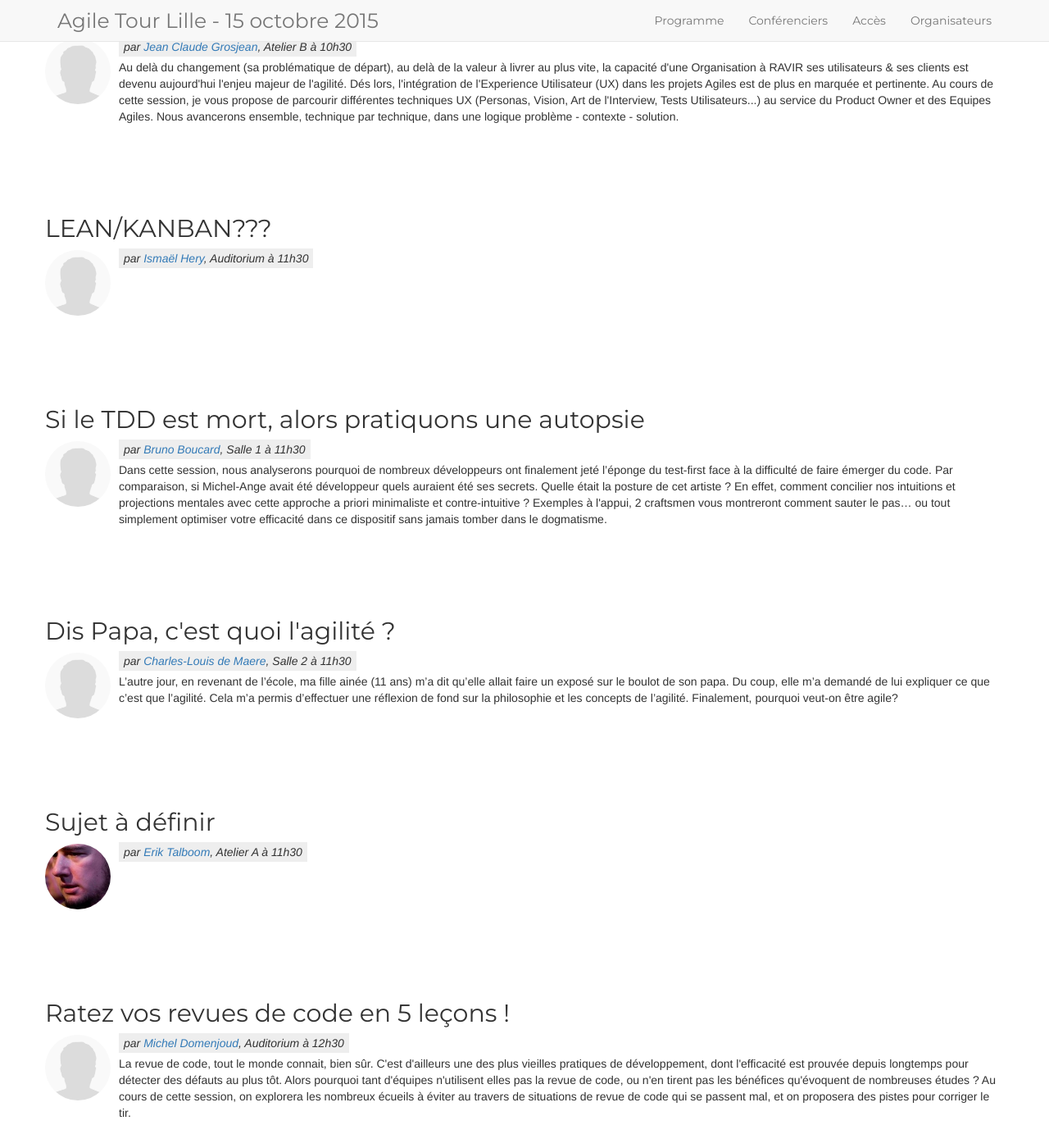
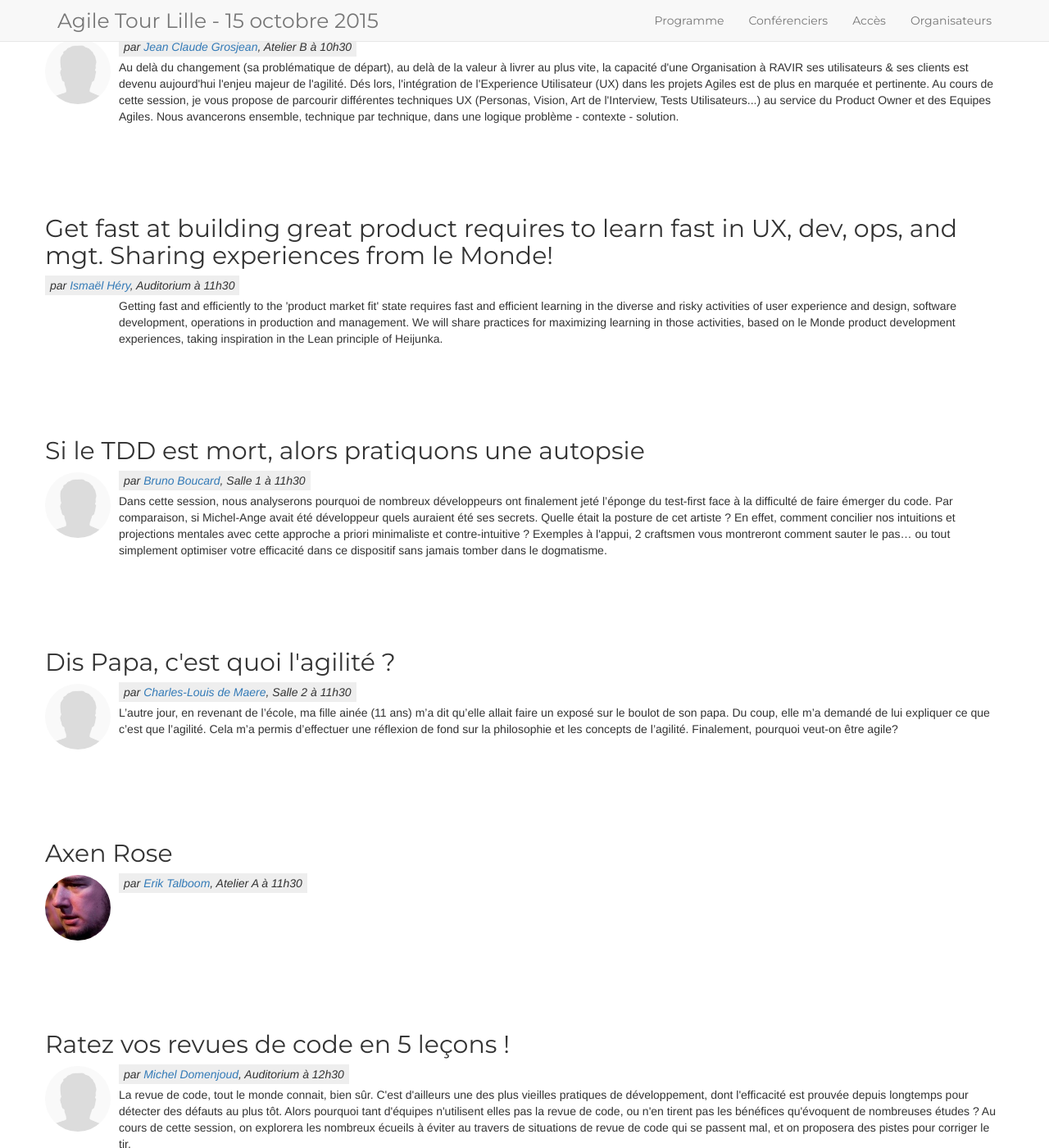
Before and after one commit to jak78/agile-tour-lille-2017, a Jekyll site: the page built from 99-talks.html, in a window 1280 px wide and 1400 px high, scrolled down 1569 px. Shown: the whole window at 82% size. Built offline with Jekyll 4.4.1, drawn with Linux system fonts in a browser that asks for light colours; nearby versions of some CDN libraries.

Commit message:
added Ismael session

```diff
--- a/_data/schedule.yml
+++ b/_data/schedule.yml
@@ -46,16 +46,16 @@
         description: "Au delà du changement (sa problématique de départ), au delà de la valeur à livrer au plus vite, la capacité d'une Organisation à RAVIR ses utilisateurs & ses clients est devenu aujourd'hui l'enjeu majeur de l'agilité. Dés lors, l'intégration de l'Experience Utilisateur (UX) dans les projets Agiles est de plus en marquée et pertinente. Au cours de cette session, je vous propose de parcourir différentes techniques UX (Personas, Vision, Art de l'Interview, Tests Utilisateurs...) au service du Product Owner et des Equipes Agiles. Nous avancerons ensemble, technique par technique, dans une logique problème - contexte - solution."
   - hour: 11h30
     content:
-      - subject: LEAN/KANBAN???
-        speaker: Ismaël Hery
-        description: ""
+      - subject: "Get fast at building great product requires to learn fast in UX, dev, ops, and mgt. Sharing experiences from le Monde!"
+        speaker: Ismaël Héry
+        description: "Getting fast and efficiently to the 'product market fit' state requires fast and efficient learning in the diverse and risky activities of user experience and design, software development, operations in production and management. We will share practices for maximizing learning in those activities, based on le Monde product development experiences, taking inspiration in the Lean principle of Heijunka."
       - subject: Si le TDD est mort, alors pratiquons une autopsie
         speaker: Bruno Boucard
         description: "Dans cette session, nous analyserons pourquoi de nombreux développeurs ont finalement jeté l’éponge du test-first face à la difficulté de faire émerger du code.  Par comparaison, si Michel-Ange avait été développeur quels auraient été ses secrets. Quelle était la posture de cet artiste ?  En effet, comment concilier nos intuitions et projections mentales avec cette approche a priori minimaliste et contre-intuitive ?  Exemples à l'appui, 2 craftsmen vous montreront comment sauter le pas… ou tout simplement optimiser votre efficacité dans ce dispositif sans jamais tomber dans le dogmatisme."
       - subject: Dis Papa, c'est quoi l'agilité ?
         speaker: Charles-Louis de Maere
         description: "L’autre jour, en revenant de l’école, ma fille ainée (11 ans) m’a dit qu’elle allait faire un exposé sur le boulot de son papa. Du coup, elle m’a demandé de lui expliquer ce que c’est que l’agilité. Cela m’a permis d’effectuer une réflexion de fond sur la philosophie et les concepts de l’agilité. Finalement, pourquoi veut-on être agile?"
-      - subject: "Sujet à définir"
+      - subject: "Axen Rose"
         speaker: Erik Talboom
         description: ""
         duration: 2
```
